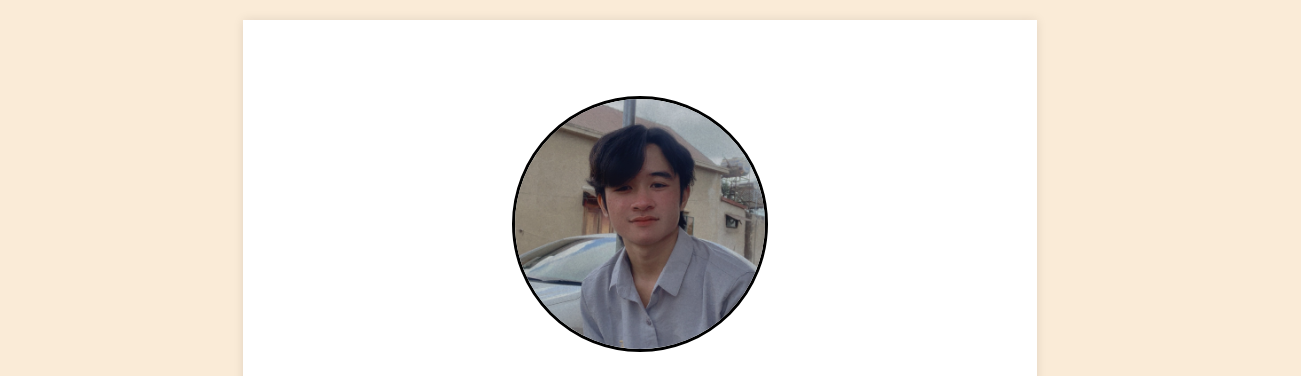
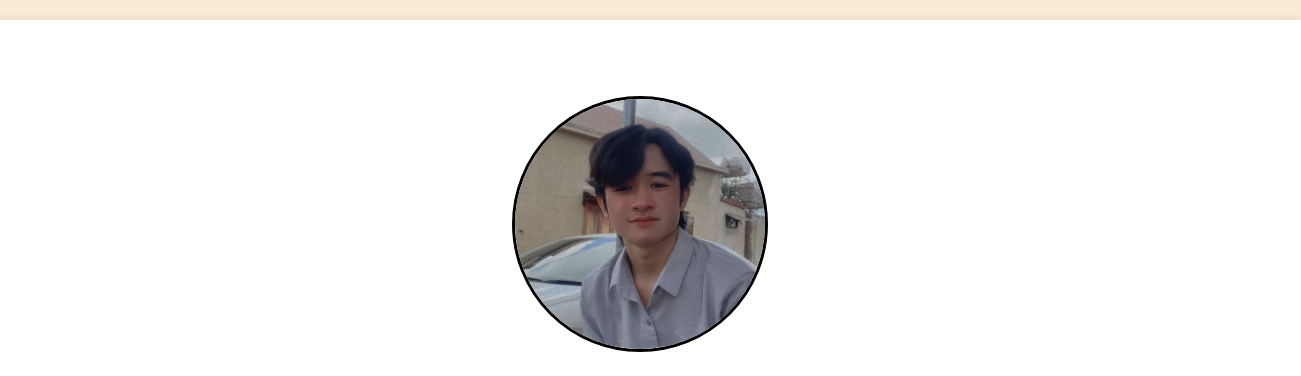
Before and after one commit to danghuynh2871/my-profile, a plain HTML site: page index.html in a window 1280 px wide. Shown: the top 376 px of the page, 1301 px wide, since content can reach past the window. Drawn offline with Linux system fonts and the light colour scheme.

Commit message:
Update style.css

```diff
--- a/style.css
+++ b/style.css
@@ -29,7 +29,7 @@ h1 {
 }
 
 .cv{
-    width: 21cm;
+    width: 35cm;
     padding: 2cm;
     background-color: rgb(255, 255, 255);
     box-shadow: 0 0 10px rgba(0,0,0,0.1);
```
